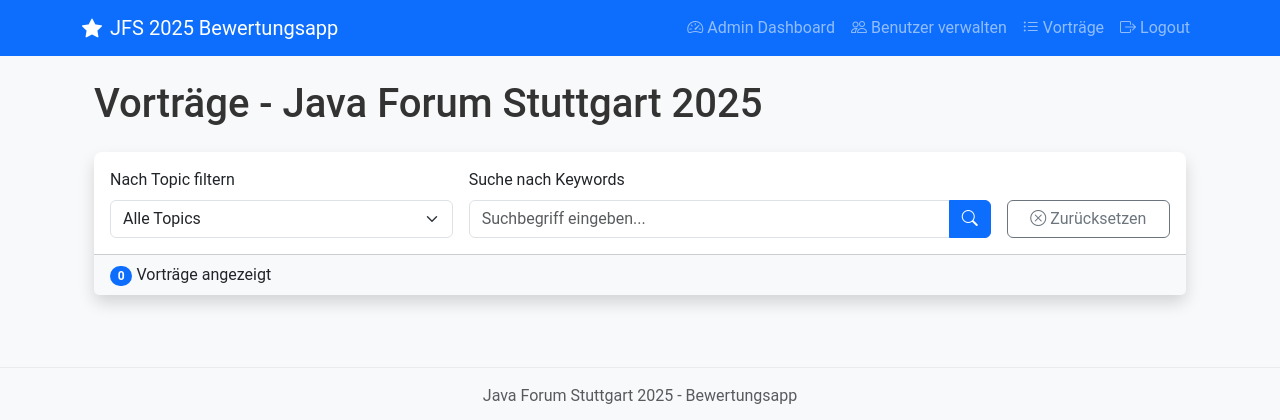
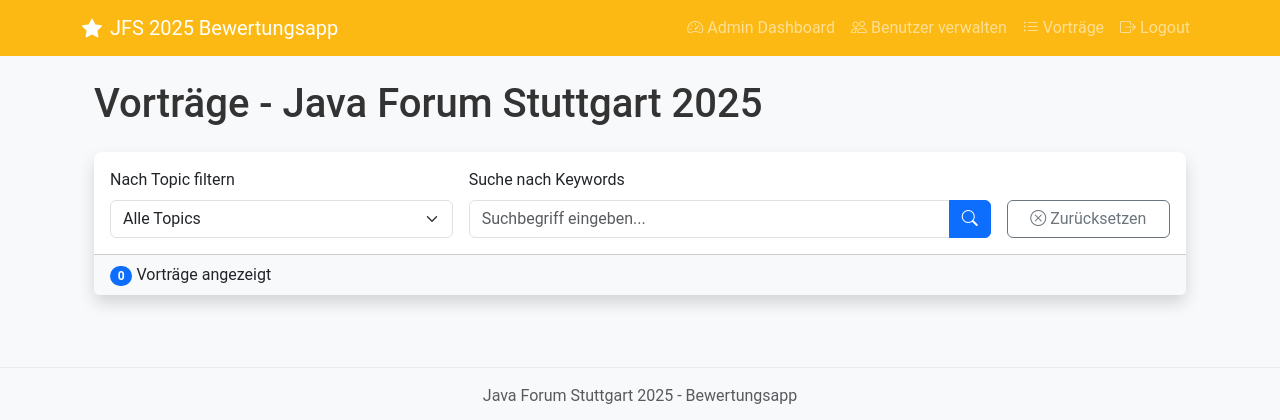
Before and after one commit to DG1001/jfs2025_rating_app, a Flask app: page / in a window 1280 px wide. Shown: the top 420 px of the page. Run offline with Flask 3, Linux system fonts and the light colour scheme; the visitor is signed in with stand-in values (Sample User, id 1).

Commit message:
style: Modify navbar color and remove card hover effect

```diff
--- a/static/css/styles.css
+++ b/static/css/styles.css
@@ -12,11 +12,9 @@ body {
     border-radius: 8px;
     border: none;
     box-shadow: 0 2px 10px rgba(0, 0, 0, 0.1);
-    transition: transform 0.2s, box-shadow 0.2s;
 }
 
 .card:hover {
-    transform: translateY(-5px);
     box-shadow: 0 5px 15px rgba(0, 0, 0, 0.15);
 }
 
@@ -136,6 +134,11 @@ body {
     }
 }
 
+/* Navigation/Header */
+.navbar {
+    background-color: #fcb913 !important;
+}
+
 /* Footer */
 .footer {
     margin-top: 3rem;
```
